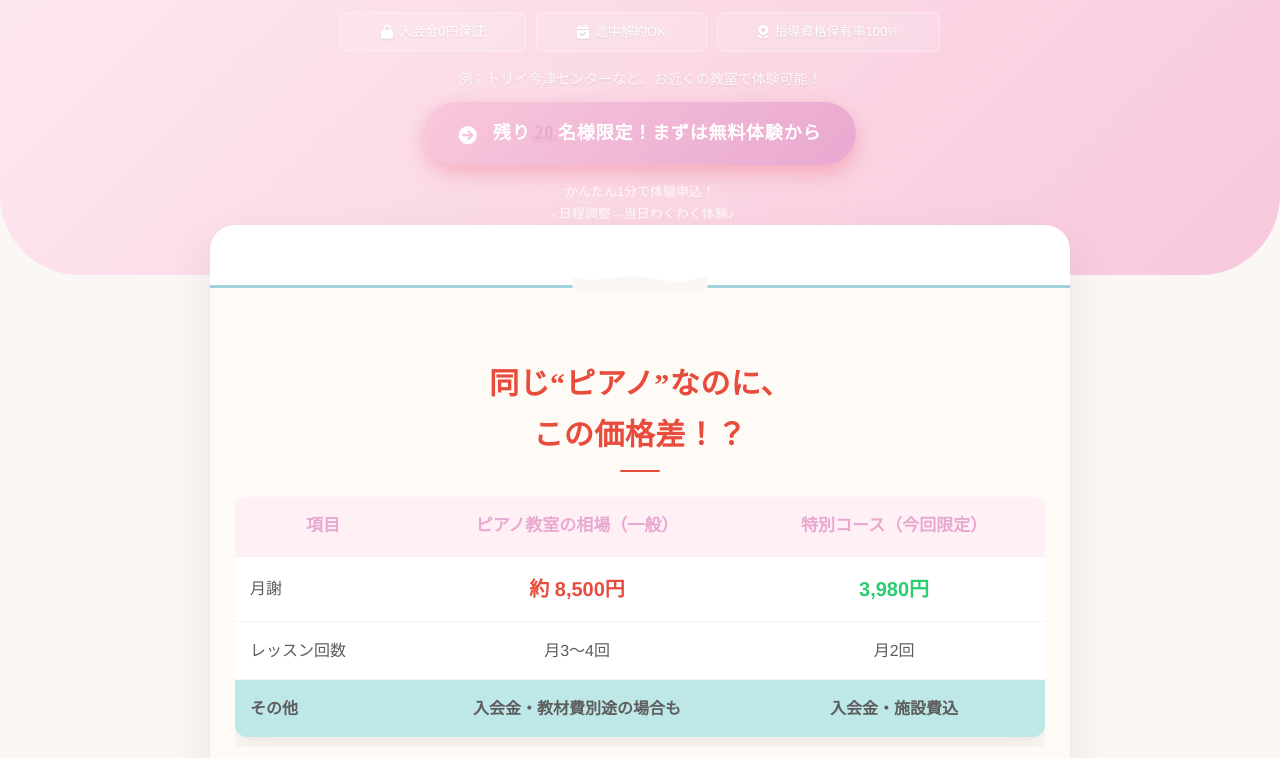
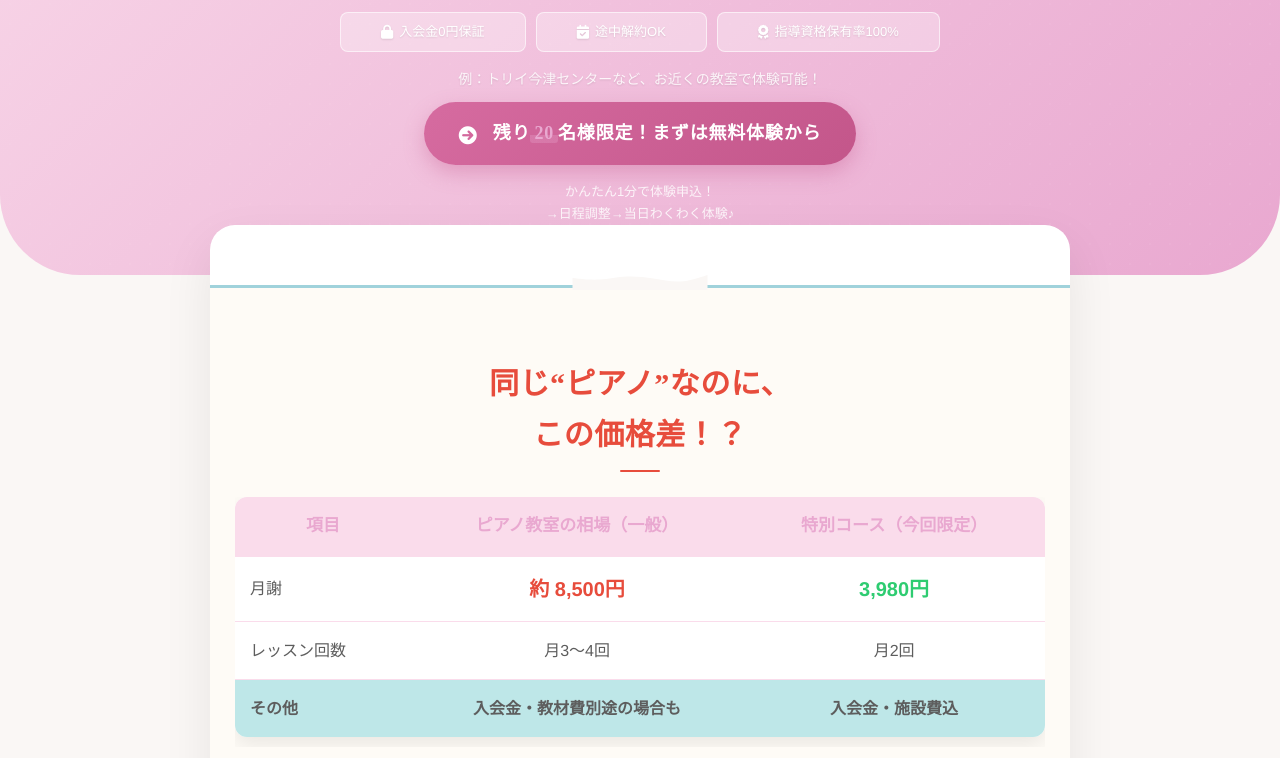
Before and after one commit to kens-pro/202506-6MonthTrial, a plain HTML site: page index.html in a window 1280 px wide. Shown: the part 406-1164 px from the top of the page. Drawn offline with Linux system fonts and the light colour scheme.

Commit message:
ボタンの色と申込文言の変更

```diff
--- a/index.html
+++ b/index.html
@@ -62,9 +62,11 @@
                 </div>
                 <p class="lead" style="color: var(--text); font-weight:bold;">「高いから続けられないかも…」<br>そんな心配、もう必要ありません。</p>
                 <div class="cta-wrapper">
-                    <a href="実際の申込フォームURL_price" class="cta-button" style="background: linear-gradient(135deg, var(--success-green), darken(var(--success-green), 10%)); box-shadow: 0 8px 20px rgba(46, 204, 113, 0.4);">
-                         <i class="fas fa-yen-sign button-icon"></i>この価格で申し込む
+                    <!-- ▼▼▼ ここを修正しました ▼▼▼ -->
+                    <a href="実際の申込フォームURL_price" class="cta-button" style="background: linear-gradient(135deg, var(--success-green), darken(var(--success-green), 10%)); box-shadow: 0 8px 20px rgba(46, 204, 113, 0.4); color: var(--text);">
+                         <i class="fas fa-yen-sign button-icon" style="color: var(--text);"></i>無料体験に申し込む
                     </a>
+                    <!-- ▲▲▲ ここまで修正 ▲▲▲ -->
                     <span class="micro-copy">まずは気軽に試してみよう！</span>
                 </div>
             </section>
@@ -93,7 +95,7 @@
                 <p class="lead" style="color: var(--text); font-weight:bold;">“ピアノは高い”は、もう過去の話です。</p>
                 <div class="cta-wrapper">
                     <a href="実際の申込フォームURL_compare" class="cta-button">
-                        <i class="fas fa-mouse-pointer button-icon"></i>この価格で体験する
+                        <i class="fas fa-mouse-pointer button-icon"></i>30分無料レッスンに申込む
                     </a>
                 </div>
             </section>
@@ -122,7 +124,7 @@
                 </div>
                 <div class="cta-wrapper">
                     <a href="実際の申込フォームURL_testimonial" class="cta-button">
-                        <i class="fas fa-star button-icon"></i>私も体験してみたい！
+                        <i class="fas fa-star button-icon"></i>体験レッスンに申込む！
                     </a>
                     <span class="micro-copy">あなたのお子さんもきっと変わる！</span>
                 </div>
@@ -185,7 +187,7 @@
                 </div>
                 <p class="sub-heading-cta">残り<span class="highlight">10名限定</span>・このチャンスをお見逃しなく！</p>
                 <a href="実際の申込フォームURL_final" class="cta-button pulse"> <!-- リンク先変更例 -->
-                    <i class="fas fa-rocket button-icon"></i>半年で変わる体験を申し込む
+                    <i class="fas fa-rocket button-icon"></i>半年特別コースの体験申込み
                 </a>
                 <span class="micro-copy" style="color:var(--text);">無理な勧誘は一切ありません</span>
             </section>
--- a/style.css
+++ b/style.css
@@ -1,20 +1,26 @@
 :root {
-    --primary: #F8C8DC; /* ソフトピンク */
-    --primary-light: #FFF0F5; /* ラベンダーブラッシュ */
-    --primary-dark: #E9A8D0; /* 落ち着いたピンク */
-    --accent: #A0D2DB; /* ソフトな水色・ミント系 */
-    --accent-light: #BEE7E8; /* さらに薄い水色 */
-    --text: #5D5D5D; /* ダークグレー */
-    --text-light: #888888; /* ミドルグレー */
-    --bg-light: #FAF7F5; /* オフホワイト、少し暖色系 */
-    --bg-cream: #FEFBF6; /* クリーム色、より暖色系 */
-    --gold: #E6C670; /* 上品なゴールド */
+    --primary: #E9A8D0;
+    --primary-light: #FADCEB;
+    --primary-dark: #E9A8D0;
+    --accent: #A0D2DB;
+    --accent-light: #BEE7E8;
+    --text: #5D5D5D;
+    --text-light: #888888;
+    --bg-light: #FAF7F5;
+    --bg-cream: #FEFBF6;
+    --gold: #E6C670;
     --white: #ffffff;
     --soft-shadow: rgba(0, 0, 0, 0.08);
-    --highlight-bg: rgba(233, 168, 208, 0.3); /* ハイライト背景色 */
-    --danger-red: #E74C3C; /* 注意を引く赤 */
-    --success-green: #2ECC71; /* 成功を示す緑 */
-    --star-yellow: #F1C40F; /* 星評価の色 */
+    --highlight-bg: rgba(233, 168, 208, 0.3);
+    --danger-red: #E74C3C;
+    --success-green: #2ECC71;
+    --star-yellow: #F1C40F;
+
+    /* CTAボタン用の色変数 */
+    --cta-pink-bg-start: #D66BA0;
+    --cta-pink-bg-end: #C3568A;
+    --cta-pink-shadow-color: rgba(195, 86, 138, 0.35);
+    --cta-pink-shadow-hover-color: rgba(195, 86, 138, 0.45);
 }
 
 * { margin: 0; padding: 0; box-sizing: border-box; }
@@ -45,7 +51,7 @@ header::after {
     background-size: 20px 20px; opacity: 0.3;
 }
 .header-container {
-    max-width: 1000px; margin: 0 auto; padding: 25px 20px 45px; /* 下パディング調整 */
+    max-width: 1000px; margin: 0 auto; padding: 25px 20px 45px;
     position: relative; z-index: 1; text-align: center;
 }
 .hero-text-content {
@@ -60,8 +66,12 @@ header::after {
 @keyframes gentle-float { 0% {transform:translateY(0);} 50% {transform:translateY(-8px);} 100% {transform:translateY(0);} }
 h1 { font-size: 32px; line-height: 1.3; margin-bottom: 10px; color: var(--white); text-shadow: 0 2px 5px rgba(0,0,0,0.15); font-weight: 700; }
 .sub-copy { font-size: 17px; color: rgba(255,255,255,0.95); margin-bottom: 15px; line-height: 1.6; text-shadow: 0 1px 3px rgba(0,0,0,0.1); }
+
+/* ▼▼▼ hero-price-display と trust-badges .badge-item のスタイルを修正 ▼▼▼ */
 .hero-price-display {
-    background-color: rgba(255,255,255,0.2); border: 2px solid var(--white); border-radius: 15px;
+    background-color: rgba(255,255,255,0.35); /* 透明度を調整 */
+    border: 2px solid rgba(255,255,255,0.8);  /* 枠線を少し不透明に */
+    border-radius: 15px;
     padding: 12px 18px; display: inline-block; margin: 0 auto 15px;
     box-shadow: 0 5px 15px rgba(0,0,0,0.1); color: var(--white); text-align: center;
 }
@@ -69,17 +79,28 @@ h1 { font-size: 32px; line-height: 1.3; margin-bottom: 10px; color: var(--white)
 .hero-price-display .price { font-size: 44px; font-weight: 700; line-height: 1; color: var(--white); text-shadow: 0 2px 4px rgba(0,0,0,0.2); }
 .hero-price-display .unit { font-size: 18px; font-weight: 500; font-family: 'Noto Sans JP', sans-serif; margin-left: 3px; }
 .hero-price-display .note { font-size: 12px; margin-top: 2px; display: block; opacity: 0.9; }
+
 .trust-badges {
     display: flex; justify-content: center; align-items: stretch; gap: 10px;
     margin: 10px auto 15px; flex-wrap: wrap; max-width: 600px;
 }
 .trust-badges .badge-item {
-    background-color: rgba(255,255,255,0.15); color: var(--white); padding: 8px 12px;
-    border-radius: 8px; font-size: 13px; font-weight: 500; display: flex;
-    align-items: center; gap: 6px; text-shadow: 0 1px 2px rgba(0,0,0,0.1);
-    border: 1px solid rgba(255,255,255,0.3); flex-grow: 1; min-width: 160px; justify-content: center;
+    background-color: rgba(255,255,255,0.3);  /* 透明度を調整 */
+    color: var(--white);
+    padding: 8px 12px; /* 元のpaddingを維持 */
+    border-radius: 8px; /* 元のborder-radiusを維持 */
+    font-size: 13px; /* 元のfont-sizeを維持 */
+    font-weight: 500; /* 元のfont-weightを維持 */
+    display: flex; /* 元のdisplayを維持 */
+    align-items: center; /* 元のalign-itemsを維持 */
+    gap: 6px; /* 元のgapを維持 */
+    text-shadow: 0 1px 2px rgba(0,0,0,0.1); /* 元のtext-shadowを維持 */
+    border: 1px solid rgba(255,255,255,0.6); /* 枠線を少し不透明に */
+    flex-grow: 1; min-width: 160px; justify-content: center;
 }
 .trust-badges .badge-item i { font-size: 14px; }
+/* ▲▲▲ ここまで修正 ▲▲▲ */
+
 .local-info-fv { font-size: 14px; color: rgba(255,255,255,0.85); margin-bottom: 10px; text-shadow: 0 1px 2px rgba(0,0,0,0.1); }
 .micro-copy { font-size: 13px; color: var(--text-light); margin-top: 8px; display: block; text-align: center; }
 .hero-cta-wrapper .micro-copy { color: rgba(255,255,255,0.85); }
@@ -116,12 +137,28 @@ p { font-size: 16px; line-height: 1.8; margin-bottom: 20px; color: var(--text);
 .hero-text-content .highlight, .final-cta-container .highlight { background: rgba(255,255,255,0.2); padding: 2px 6px; border-radius: 4px; color: var(--white); }
 
 .cta-button {
-    display: inline-block; background: linear-gradient(135deg, var(--primary), var(--primary-dark));
-    color: white; font-size: 18px; font-weight: 700; text-decoration: none; padding: 16px 35px;
-    border-radius: 50px; box-shadow: 0 8px 20px rgba(232,74,95,0.3); transition: all 0.3s ease;
-    position: relative; overflow: hidden; z-index: 1; letter-spacing: 0.8px; border: none; cursor: pointer; text-align: center;
+    display: inline-block;
+    background: linear-gradient(135deg, var(--cta-pink-bg-start), var(--cta-pink-bg-end));
+    box-shadow: 0 8px 20px var(--cta-pink-shadow-color);
+    color: white;
+    font-size: 18px;
+    font-weight: 700;
+    text-decoration: none;
+    padding: 16px 35px;
+    border-radius: 50px;
+    transition: all 0.3s ease;
+    position: relative;
+    overflow: hidden;
+    z-index: 1;
+    letter-spacing: 0.8px;
+    border: none;
+    cursor: pointer;
+    text-align: center;
 }
-.cta-button:hover { transform: translateY(-6px) scale(1.02); box-shadow: 0 12px 25px rgba(232,74,95,0.4); }
+.cta-button:hover {
+    transform: translateY(-6px) scale(1.02);
+    box-shadow: 0 12px 25px var(--cta-pink-shadow-hover-color);
+}
 .cta-button::before {
     content: ''; position: absolute; top: 50%; left: 50%; width: 300%; height: 300%;
     background: rgba(255,255,255,0.15); border-radius: 50%; transform: translate(-50%,-50%) scale(0);
@@ -215,7 +252,6 @@ p { font-size: 16px; line-height: 1.8; margin-bottom: 20px; color: var(--text);
 .location-icon { color: var(--accent); font-size: 26px; margin-bottom: 10px; }
 .location-card p strong { color: var(--primary-dark); font-size: 16px; }
 
-/* --- 体験申込後の流れ --- */
 .application-flow-section {
     background-color: var(--bg-cream);
     padding: 25px 30px;
@@ -234,12 +270,12 @@ p { font-size: 16px; line-height: 1.8; margin-bottom: 20px; color: var(--text);
     justify-content: space-around;
     align-items: flex-start;
     gap: 20px;
-    flex-wrap: wrap; /* スマホで折り返し */
+    flex-wrap: wrap;
 }
 .flow-step {
     text-align: center;
-    flex-basis: calc(33.333% - 20px); /* 3等分、gap考慮 */
-    min-width: 180px; /* 最小幅 */
+    flex-basis: calc(33.333% - 20px);
+    min-width: 180px;
 }
 .flow-step-icon {
     background-color: var(--accent);
@@ -275,17 +311,27 @@ p { font-size: 16px; line-height: 1.8; margin-bottom: 20px; color: var(--text);
 .countdown-timer small { font-size: 18px; font-family: 'Noto Sans JP', sans-serif; color: var(--text); margin-left: 2px; margin-right: 8px; }
 
 .final-cta-container {
-    text-align: center; margin: 40px 0 30px; padding: 30px 20px 35px; /* 上マージン調整 */
+    text-align: center; margin: 40px 0 30px; padding: 30px 20px 35px;
     position: relative; border-radius: 20px; background-color: var(--primary-light);
     overflow: hidden; z-index: 1;
 }
 .final-cta-container h3 { font-size: 26px; color: var(--primary-dark); margin-top: 0; margin-bottom: 10px; }
 .final-cta-container .sub-heading-cta { font-size: 17px; color: var(--text); margin-bottom: 25px; }
 .final-cta-container .cta-button { font-size: 22px; padding: 22px 50px; animation: pulse 2.5s infinite ease-in-out; }
+
 @keyframes pulse {
-    0% { transform: scale(1); box-shadow: 0 10px 25px rgba(232,74,95,0.35); }
-    50% { transform: scale(1.03); box-shadow: 0 15px 30px rgba(232,74,95,0.45); }
-    100% { transform: scale(1); box-shadow: 0 10px 25px rgba(232,74,95,0.35); }
+    0% {
+        transform: scale(1);
+        box-shadow: 0 10px 25px var(--cta-pink-shadow-color);
+    }
+    50% {
+        transform: scale(1.03);
+        box-shadow: 0 15px 30px var(--cta-pink-shadow-hover-color);
+    }
+    100% {
+        transform: scale(1);
+        box-shadow: 0 10px 25px var(--cta-pink-shadow-color);
+    }
 }
 
 .limited-badge {
@@ -298,7 +344,7 @@ p { font-size: 16px; line-height: 1.8; margin-bottom: 20px; color: var(--text);
 @media (max-width: 768px) {
     header { border-radius: 0 0 50px 50px; }
     header::after { bottom: -10px; height: 20px; }
-    .header-container { padding: 20px 20px 35px; } /* 下パディング調整 */
+    .header-container { padding: 20px 20px 35px; }
     h1 { font-size: 26px; }
     .sub-copy { font-size: 16px; margin-bottom: 10px;}
     .hero-price-display { padding: 10px 15px; margin-bottom: 10px; }
```
